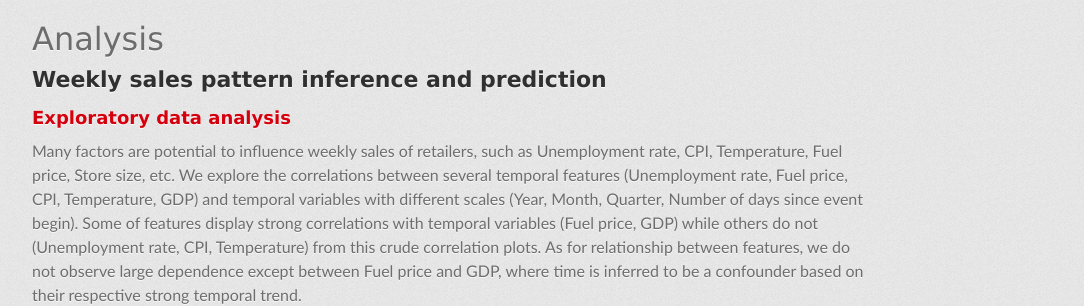
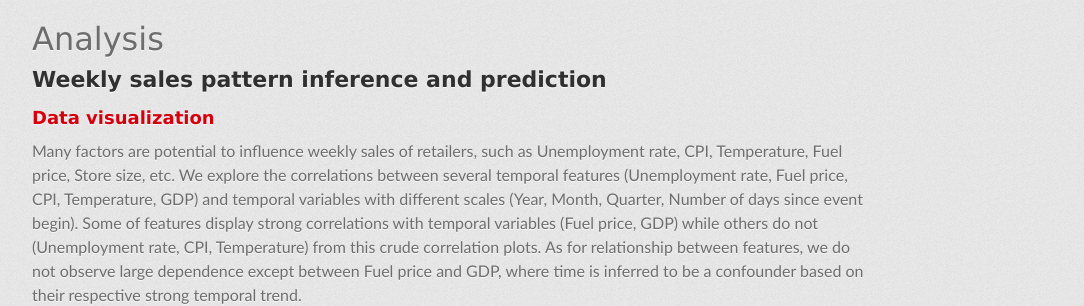
Before and after one commit to churchillcui/ads_retail, a Jekyll site: the page built from index.md, in a window 1280 px wide and 900 px high, scrolled down 2089 px. Shown: the part 153-459 px from the top of the window, without its empty margins (192-1276 px from the left). Built offline with Jekyll 4.4.1, drawn with Linux system fonts in a browser that asks for light colours; some web fonts are replaced.

Commit message:
Update index.md

```diff
--- a/index.md
+++ b/index.md
@@ -48,7 +48,7 @@ In the second subproject, we modelled the temporal trend differences between e-c
 
 ## Weekly sales pattern inference and prediction
 
-### Exploratory data analysis
+### Data visualization
 
 Many factors are potential to influence weekly sales of retailers, such as Unemployment rate, CPI, Temperature, Fuel price, Store size, etc. We explore the correlations between several temporal features (Unemployment rate, Fuel price, CPI, Temperature, GDP) and temporal variables with different scales (Year, Month, Quarter, Number of days since event begin). Some of features display strong correlations with temporal variables (Fuel price, GDP) while others do not (Unemployment rate, CPI, Temperature) from this crude correlation plots. As for relationship between features, we do not observe large dependence except between Fuel price and GDP, where time is inferred to be a confounder based on their respective strong temporal trend.
 
```
